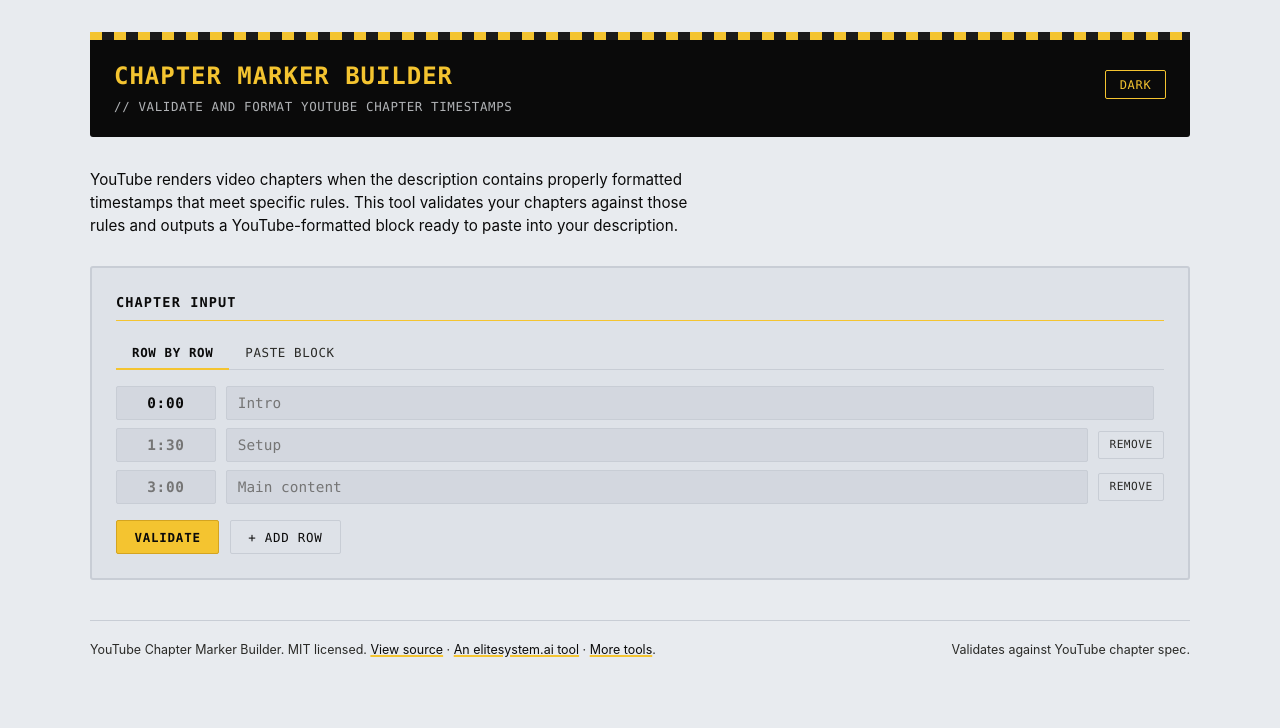
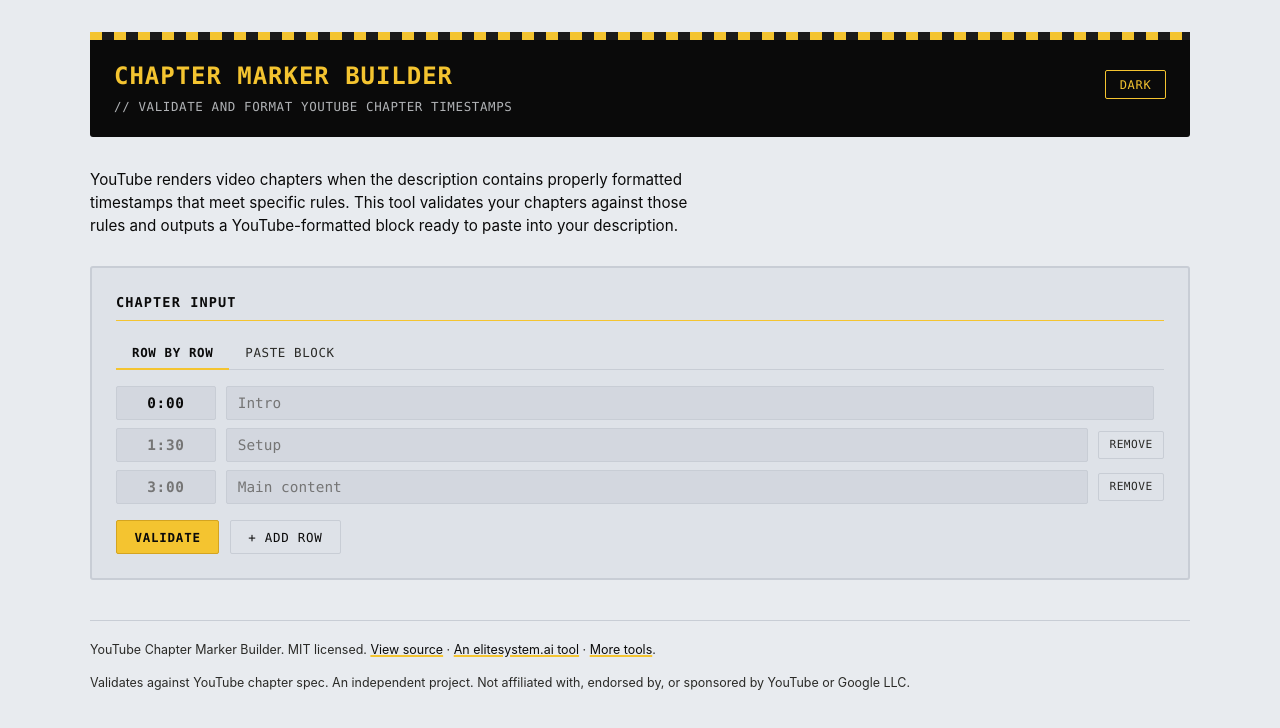
Before and after one commit to 0xelitesystem/youtube-chapter-marker-builder, a plain HTML site: page index.html in a window 1280 px wide. Drawn offline with Linux system fonts and the light colour scheme.

Commit message:
Add an independence statement
Verified: axe (WCAG 2.2 AA) in light, dark, toggled and stored theme states with no element regressing, and an injection probe with no hits.

```diff
--- a/index.html
+++ b/index.html
@@ -465,7 +465,7 @@ footer a { color: var(--ink); text-decoration: underline; text-decoration-color:
 
 <footer>
   <div>YouTube Chapter Marker Builder. MIT licensed. <a href="https://github.com/0xelitesystem/youtube-chapter-marker-builder" target="_blank" rel="noopener">View source</a> &middot; <a href="https://elitesystem.ai" target="_blank" rel="noopener">An elitesystem.ai tool</a> &middot; <a href="https://0xelitesystem.github.io/" target="_blank" rel="noopener">More tools</a>.</div>
-  <div>Validates against YouTube chapter spec.</div>
+  <div>Validates against YouTube chapter spec. An independent project. Not affiliated with, endorsed by, or sponsored by YouTube or Google LLC.</div>
 </footer>
 </div>
 
```
Also changed, not shown: 1 other file.
